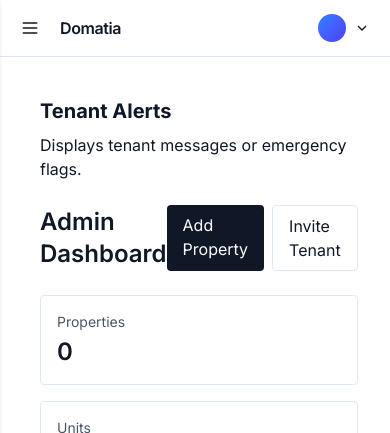
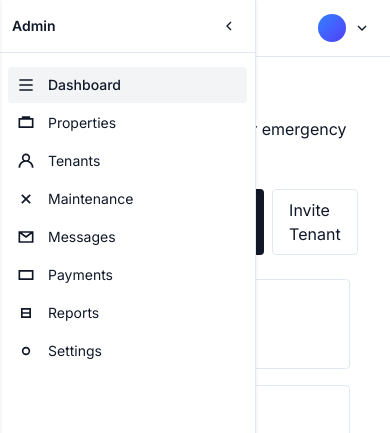
Before and after one commit to Jmnblnk54/prop-management, a Next.js app: page /admin-dashboard in a window 390 px wide. Shown: the top 433 px of the page. Built offline with nearby package versions, Linux system fonts and the light colour scheme; no server answers.

Commit message:
new property page inputs fix and sidebar retraction

```diff
--- a/admin-components/navigation/Sidebar.tsx
+++ b/admin-components/navigation/Sidebar.tsx
@@ -13,7 +13,13 @@ type NavItem = {
     icon: string;
 };
 
-export default function Sidebar({ collapsed }: { collapsed: boolean }) {
+export default function Sidebar({
+    collapsed,
+    onToggle,
+}: {
+    collapsed: boolean;
+    onToggle: () => void;
+}) {
     const pathname = usePathname();
 
     // Unread message count for the admin (sum of unreadCountAdmin across threads)
@@ -30,25 +36,19 @@ export default function Sidebar({ collapsed }: { collapsed: boolean }) {
             setUnreadMessages(0);
             return;
         }
-        // NOTE: No composite index required here — only equality on adminId.
+        // No composite index needed (equality on adminId only).
         const q = query(collection(db, 'threads'), where('adminId', '==', uid));
-
-        // Use the error callback to avoid Next.js runtime overlay on permission issues
         const unsub = onSnapshot(
             q,
             (snap) => {
                 let total = 0;
                 snap.forEach((d) => {
-                    const data = d.data() as any;
-                    const n = typeof data.unreadCountAdmin === 'number' ? data.unreadCountAdmin : 0;
-                    total += n;
+                    const n = (d.data() as any)?.unreadCountAdmin;
+                    total += typeof n === 'number' ? n : 0;
                 });
                 setUnreadMessages(total);
             },
-            (_err) => {
-                // Permission denied or other issues should not crash the UI
-                setUnreadMessages(0);
-            }
+            () => setUnreadMessages(0) // swallow permission/index errors in dev
         );
         return () => unsub();
     }, [uid]);
@@ -67,13 +67,36 @@ export default function Sidebar({ collapsed }: { collapsed: boolean }) {
         []
     );
 
+    // Drawer widths
+    const OPEN_W = 'w-64';
+    const CLOSED_W = 'w-0'; // fully hidden; we render a tiny handle separately
+
     return (
-        <nav
-            aria-label="Sidebar"
-            className={`h-[calc(100vh-56px)] sticky top-14 border-r bg-white transition-all ${collapsed ? 'w-16' : 'w-64'
-                }`}
-            style={{ ['--sidebar-w' as any]: collapsed ? '4rem' : '16rem' }}
+        <>
+            {/* Drawer panel (fixed overlay so main stays centered across VIEWPORT) */}
+            <aside
+                className={`fixed left-0 top-0 z-40 h-screen border-r bg-white shadow-sm transition-[width] duration-200 ease-out overflow-hidden ${collapsed ? CLOSED_W : OPEN_W}`}
+                aria-label="Admin Sidebar"
             >
+                {/* Header with collapse control */}
+                <div className="flex items-center justify-between px-3 py-3 border-b">
+                    <div className="text-sm font-semibold">Admin</div>
+                    <button
+                        type="button"
+                        onClick={onToggle}
+                        className="inline-flex h-7 w-7 items-center justify-center rounded hover:bg-gray-100"
+                        title="Collapse sidebar"
+                        aria-label="Collapse sidebar"
+                    >
+                        {/* Chevron-left */}
+                        <svg viewBox="0 0 24 24" className="h-4 w-4" aria-hidden="true">
+                            <path d="M15 6l-6 6 6 6" stroke="currentColor" strokeWidth="2" fill="none" />
+                        </svg>
+                    </button>
+                </div>
+
+                {/* Nav */}
+                <nav className="h-[calc(100vh-49px)] overflow-y-auto">
                     <ul className="py-3">
                         {NAV.map((item) => {
                             const active = pathname === item.href || pathname?.startsWith(item.href + '/');
@@ -84,17 +107,16 @@ export default function Sidebar({ collapsed }: { collapsed: boolean }) {
                                         href={item.href}
                                         className={`mx-2 my-0.5 flex items-center justify-between rounded px-2 py-2 text-sm hover:bg-gray-100 ${active ? 'bg-gray-100 font-medium' : ''
                                             }`}
-                                title={collapsed ? item.label : undefined}
                                     >
                                         <span className="flex items-center gap-3">
                                             <svg viewBox="0 0 24 24" className="h-5 w-5 shrink-0" aria-hidden="true">
                                                 <path d={item.icon} stroke="currentColor" strokeWidth="2" fill="none" />
                                             </svg>
-                                    <span className={collapsed ? 'sr-only' : ''}>{item.label}</span>
+                                            <span>{item.label}</span>
                                         </span>
 
-                                {/* Unread badge for Messages (admin only), hidden when collapsed */}
-                                {!collapsed && isMessages && unreadMessages > 0 ? (
+                                        {/* Unread badge for Messages (admin only) */}
+                                        {isMessages && unreadMessages > 0 ? (
                                             <span className="ml-2 inline-flex min-w-[1.25rem] justify-center rounded-full bg-gray-900 px-1 text-xs font-medium text-white">
                                                 {unreadMessages}
                                             </span>
@@ -105,5 +127,24 @@ export default function Sidebar({ collapsed }: { collapsed: boolean }) {
                         })}
                     </ul>
                 </nav>
+            </aside>
+
+            {/* Collapse/expand HANDLE: always visible at the very left edge */}
+            {collapsed ? (
+                <button
+                    type="button"
+                    onClick={onToggle}
+                    className="fixed left-0 top-24 z-50 inline-flex items-center gap-2 rounded-r border border-l-0 bg-white px-2 py-2 shadow-sm hover:bg-gray-50"
+                    title="Open sidebar"
+                    aria-label="Open sidebar"
+                >
+                    {/* Chevron-right */}
+                    <svg viewBox="0 0 24 24" className="h-4 w-4" aria-hidden="true">
+                        <path d="M9 6l6 6-6 6" stroke="currentColor" strokeWidth="2" fill="none" />
+                    </svg>
+                    <span className="text-xs font-medium">Menu</span>
+                </button>
+            ) : null}
+        </>
     );
 }
--- a/app/admin-dashboard/layout.tsx
+++ b/app/admin-dashboard/layout.tsx
@@ -16,13 +16,23 @@ export default function AdminDashboardLayout({
     const [mobileOpen, setMobileOpen] = useState(false);
     const pathname = usePathname();
 
+    // restore saved collapsed state
+    useEffect(() => {
+        const saved = localStorage.getItem('admin.sidebar.collapsed');
+        if (saved === 'true') setSidebarCollapsed(true);
+    }, []);
+
     // Close mobile drawer on route change
     useEffect(() => {
         setMobileOpen(false);
     }, [pathname]);
 
     const toggleSidebar = useCallback(() => {
-    setSidebarCollapsed((v) => !v);
+        setSidebarCollapsed((v) => {
+            const next = !v;
+            localStorage.setItem('admin.sidebar.collapsed', String(next));
+            return next;
+        });
     }, []);
 
     return (
@@ -38,9 +48,8 @@ export default function AdminDashboardLayout({
                         aria-expanded={mobileOpen}
                         onClick={() => setMobileOpen(true)}
                     >
-            {/* hamburger */}
                         <svg viewBox="0 0 24 24" className="h-5 w-5" aria-hidden="true">
-              <path d="M4 6h16M4 12h16M4 18h16" stroke="currentColor" strokeWidth="2" strokeLinecap="round"/>
+                            <path d="M4 6h16M4 12h16M4 18h16" stroke="currentColor" strokeWidth="2" strokeLinecap="round" />
                         </svg>
                     </button>
 
@@ -88,24 +97,16 @@ export default function AdminDashboardLayout({
                 </div>
             </header>
 
-      <div className="flex">
-        {/* Sidebar (desktop/tablet) */}
-        <aside className="relative hidden md:block">
-          <Sidebar collapsed={sidebarCollapsed} />
-        </aside>
+            {/* FIX: Sidebar is a fixed overlay drawer, not part of the layout flow */}
+            <Sidebar collapsed={sidebarCollapsed} onToggle={toggleSidebar} />
 
             {/* Mobile drawer */}
             <MobileNav open={mobileOpen} onClose={() => setMobileOpen(false)} />
 
-        {/* Main content */}
-        <main
-          className={`flex-1 p-4 md:p-6 transition-[margin] ${
-            sidebarCollapsed ? 'md:ml-16' : 'md:ml-64'
-          } md:ml-0`} /* layout uses actual Sidebar width; grid not required */
-        >
+            {/* Main content spans the entire viewport; pages can center with mx-auto */}
+            <main className="min-h-[calc(100vh-56px)] w-full px-4 md:px-6">
                 {children}
             </main>
         </div>
-    </div>
     );
 }
```
Also changed, not shown: app/admin/properties/new/page.tsx (+34 -18 lines). Lines whose indentation alone changed are shown as unchanged.
